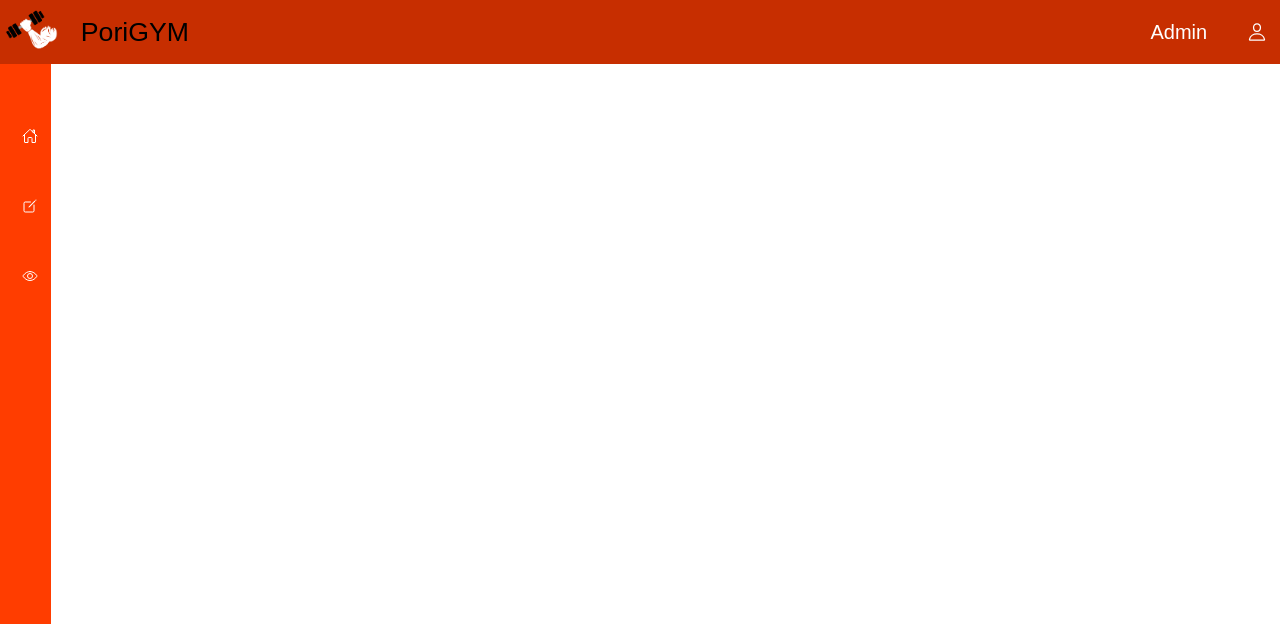
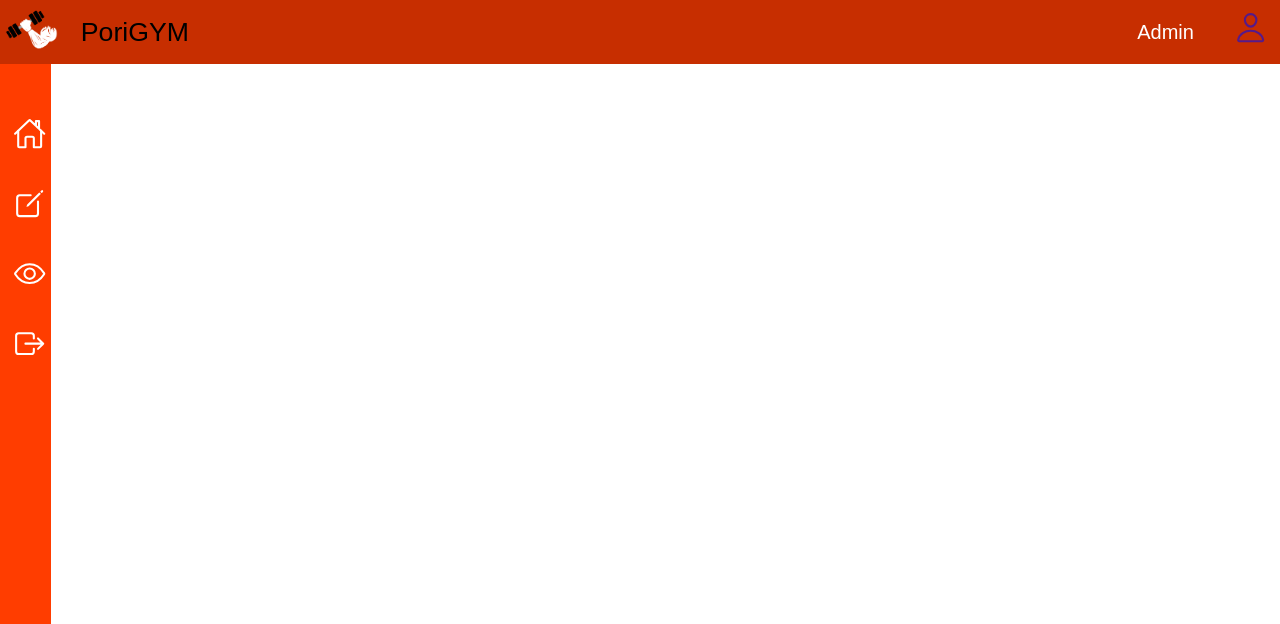
Before and after one commit to web1-2022-1/sisgertreino, a PHP site: page /pagina_barras_topo_lateral.html in a window 1280 px wide. Shown: the top 624 px of the page. Run offline with PHP 8.4, Linux system fonts and the light colour scheme; some web fonts are replaced.

Commit message:
Alinhamento e Adição do botão de saída // Link no icone de usuario

```diff
--- a/projeto web barras/pagina_barras_topo_lateral.html
+++ b/projeto web barras/pagina_barras_topo_lateral.html
@@ -19,7 +19,7 @@
 			</div>
 			<div class="usuario_lateral">
 				<p id="nome_usuario">Admin</p>
-				<ion-icon name="person-outline"></ion-icon>
+				<a href=""><span class="icon"><ion-icon name="person-outline"></span></ion-icon></a>
 			</div>
 		</div>
 	</header>
@@ -28,21 +28,27 @@
 		<div class="container2">
 			<ul>
 				<li class="list active">
-					<a href="#" id="casa_0">
+					<a href="#" class="caixaLateral">
 						<span class="icon"><ion-icon name="home-outline">Home</ion-icon></span>
 						<span class="title">Home</span>
 					</a>
 				</li>
 				<li class="list">
-					<a href="#" id="edicao_0">
+					<a href="#" class="caixaLateral">
 						<span class="icon"><ion-icon name="create-outline"></ion-icon></span>
 						<span class="title">Edições</span>
 					</a>
 				</li>
 				<li class="list">
-					<a href="#" id="olho_0">
+					<a href="#" class="caixaLateral">
 						<span class="icon"><ion-icon name="eye-outline"></ion-icon></span>
-						<span class="title">Visualizar</span>
+						<span class="title">Visualizar Treinos</span>
+					</a>
+				</li>
+				<li class="list">
+					<a href="#" class="caixaLateral">
+						<span class="icon"><ion-icon name="exit-outline"></ion-icon></span>
+						<span class="title">Sair</span>
 					</a>
 				</li>
 			</ul>
@@ -55,12 +61,9 @@
 			list.forEach((item) =>
 				item.classList.remove('active'));
 			this.classList.add('active');
-			this.classList.change('src="')
-
+			this.classList.change('src="');
 		}
-		list.forEach((item) =>
-
-			item.addEventListener('mouseover', activeLink));
+		list.forEach((item) => item.addEventListener('mouseover', activeLink));
 	</script>
 	<script type="module" src="https://unpkg.com/ionicons@5.5.2/dist/ionicons/ionicons.esm.js"></script>
 	<script nomodule src="https://unpkg.com/ionicons@5.5.2/dist/ionicons/ionicons.js"></script>
--- a/projeto web barras/style.css
+++ b/projeto web barras/style.css
@@ -20,6 +20,13 @@ header{
 }
 asideL{
 	grid-area: boxL;
+}
+.icon{
+	font-size: 25pt;
+}
+.caixaLateral{
+	display: flex;
+	align-items: center;
 }
 .container{
 	height: 8vh;
@@ -125,7 +132,8 @@ asideL{
 }
 .container2 ul li a .title{
 	position: relative;
-	display: block;
+	display: flex;
+	align-items: center;
 	padding-left: 10px;
 	height: 60px;
 	line-height: 60px;
```
